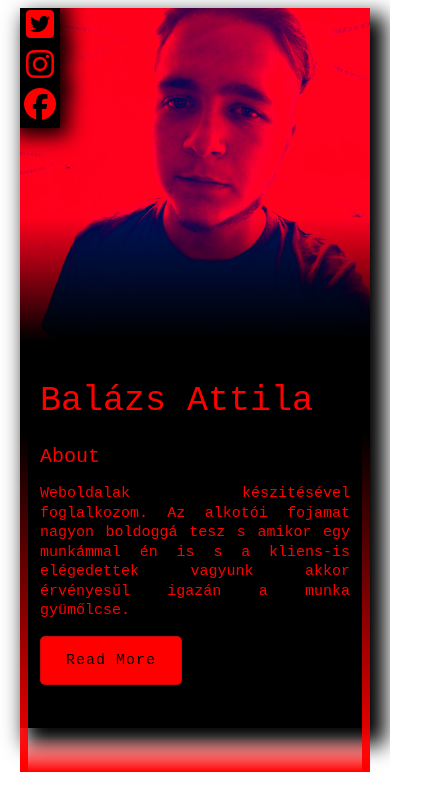
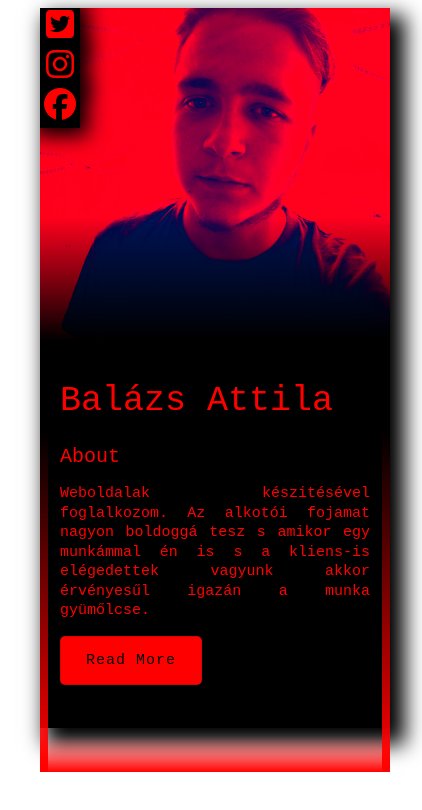
Before and after one commit to Atics1/Profile-card, a plain HTML site: page index.html in a window 390 px wide. Shown: the top 810 px of the page, 422 px wide, since content can reach past the window. Drawn offline with Linux system fonts and the light colour scheme.

Commit message:
your-commit-message

```diff
--- a/index.html
+++ b/index.html
@@ -1,6 +1,6 @@
 <!DOCTYPE html>
 <html>
-<head>
+<head> <lang="en"></lang>
   <meta charset="utf-8">
   <meta name="viewport" content="width=device-width initial-scale=1">
   <link rel="stylesheet" type="text/css" href="main.css">
--- a/main.css
+++ b/main.css
@@ -5,8 +5,8 @@ body {
 
 }
 .card_container {
-    width: 350px;
-    height: 720px;
+    width: 21.875rem;
+    height: 45rem;
     background-color: black;
     box-shadow:10px 12px 20px 5px black;
 
@@ -15,7 +15,7 @@ body {
 .profile_img{
     position: relative;
     height: 100%;
-    height: 350px;
+    height: 21.875rem;
     background-image: url('assent/En.jpg');
     background-repeat: no-repeat;
     background-size: cover;
@@ -23,6 +23,16 @@ body {
     -webkit-mask-image: linear-gradient(to top, transparent 5%, blue 40%);
 
 }
+
+@media only screen and (max-width: 450px) {
+  body {
+    width: 25.875rem;
+    height: 40rem;
+    float: left;
+  }
+}
+
+
 .profile_img ul {
     position: absolute;
     margin:0;
```
